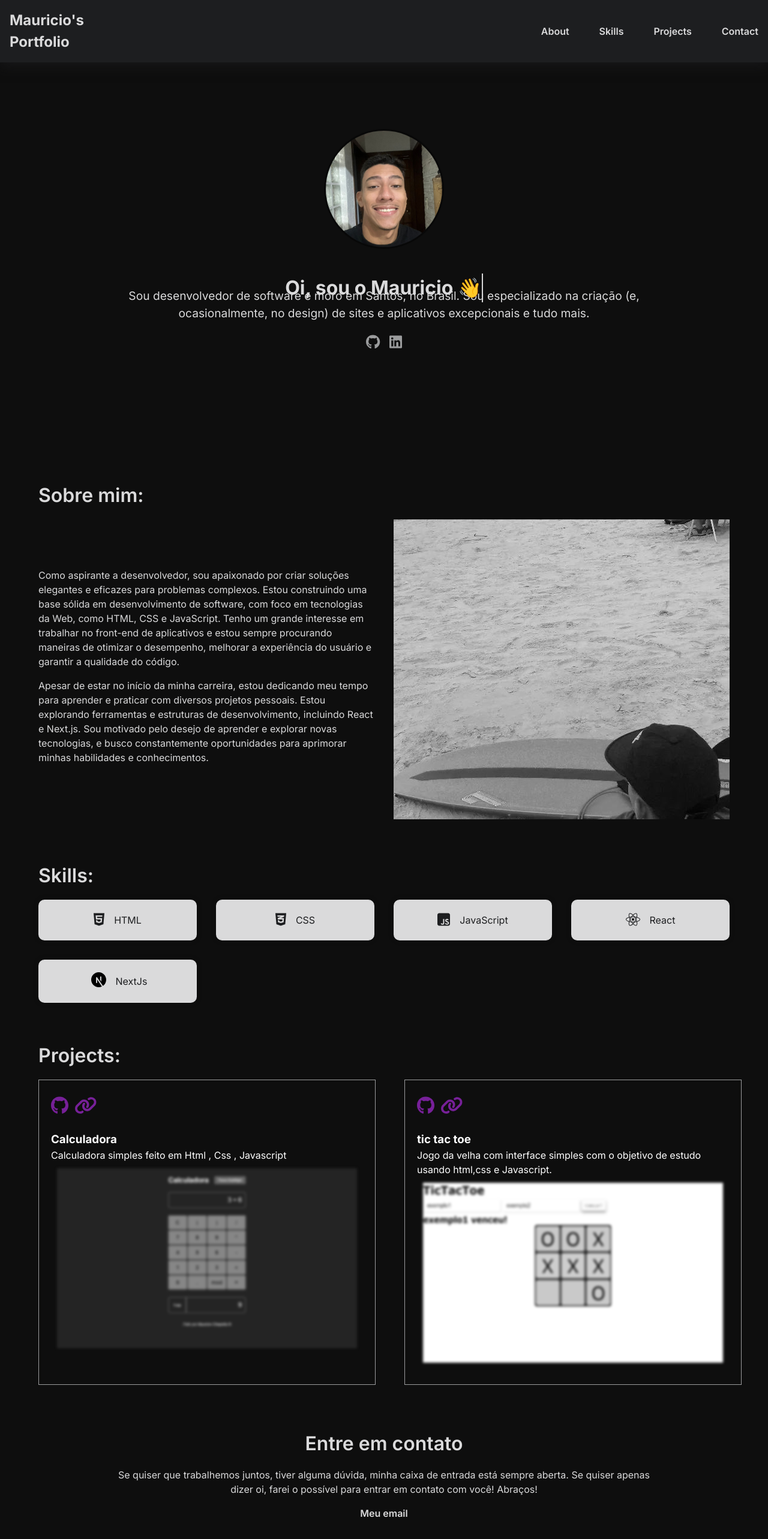
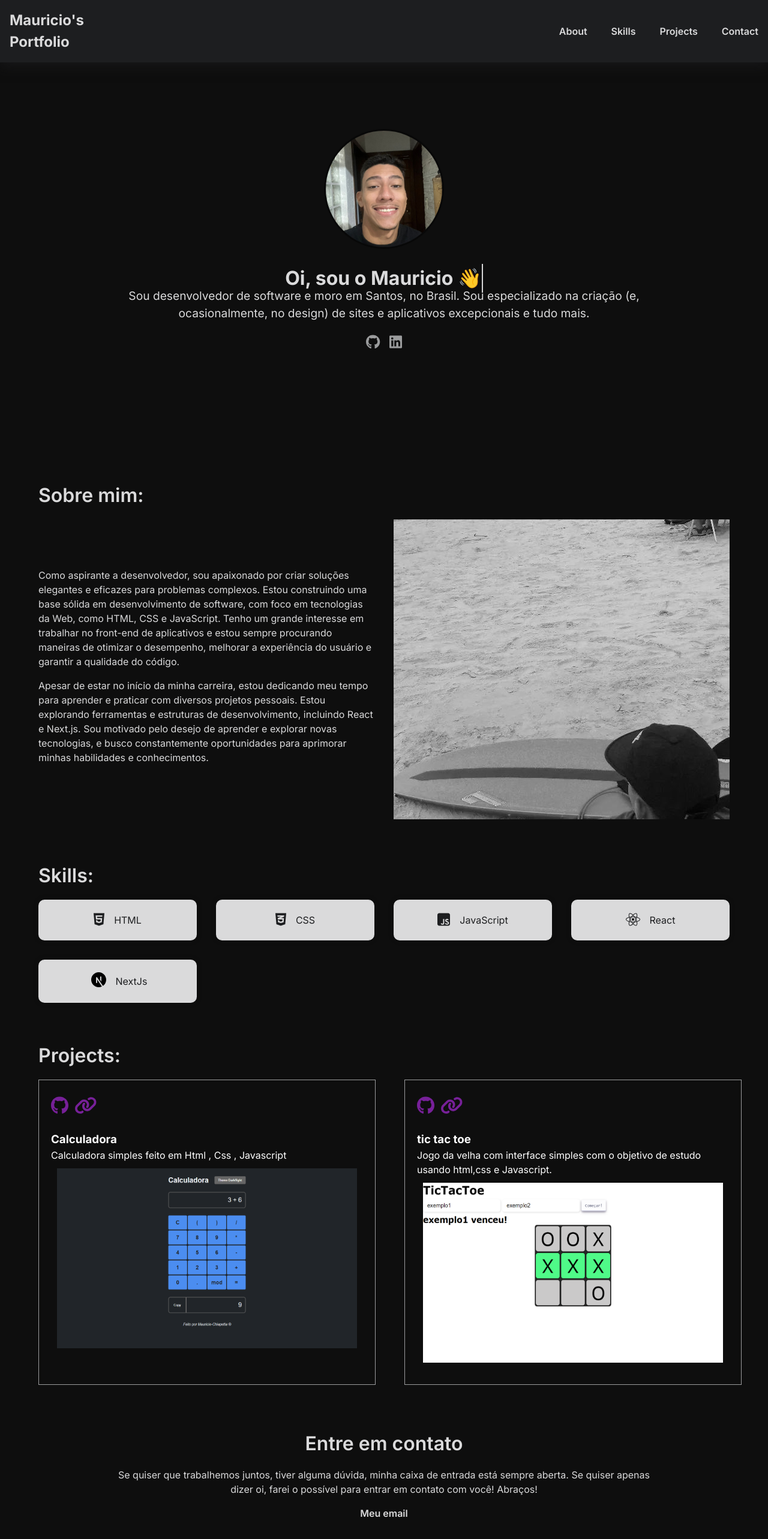
Before and after one commit to Mauricio-Chiapetta/my-portfolio, a Next.js app: page / in a window 1280 px wide. Shown: the top 2566 px of the page at 60% size. Built offline with nearby package versions, Linux system fonts and the light colour scheme.

Commit message:
ajustes css e lib nova de animação ("aos")

```diff
--- a/package.json
+++ b/package.json
@@ -12,6 +12,7 @@
     "@fortawesome/free-brands-svg-icons": "^6.5.2",
     "@fortawesome/free-solid-svg-icons": "^6.6.0",
     "@fortawesome/react-fontawesome": "^0.2.0",
+    "aos": "^2.3.4",
     "next": "14.2.1",
     "react": "^18",
     "react-dom": "^18"
--- a/src/app/components/Projects.jsx
+++ b/src/app/components/Projects.jsx
@@ -1,18 +1,26 @@
+"use client"
 import { projectData } from "./data.js";
 import { faGithub } from "@fortawesome/free-brands-svg-icons";
-
+import{useEffect} from "react"
 import { faLink } from "@fortawesome/free-solid-svg-icons"; // pacote novo de icones adicionado
 import { FontAwesomeIcon } from "@fortawesome/react-fontawesome";
 import Image from "next/image";
+import Aos from "aos";
+import "aos/dist/aos.css";
 
 const Projects = () => {
+
+  useEffect(() => {
+    Aos.init(); // Inicializando o AOS com duração de 2 segundos para as animações
+  }, []);
+
   return (
     <div id="Projects" className="projects-container">
       <h2>Projects:</h2>
       <div className="projects-grid">
         {projectData &&
           projectData.map((project) => (
-            <div className="project-card" key={project.id}>
+            <div data-aos="flip-left"  data-aos-duration="1000"className="project-card" key={project.id}>
               <div className="project-header">
                 <div className="small-icons">
                   <a href={project.gitHubLink} target="blank">
--- a/src/app/globals.css
+++ b/src/app/globals.css
@@ -88,8 +88,18 @@ li {
 
 .nav-container .flex-btns {
   display: flex;
-  gap: 50px;
+  gap: 40px;
   margin-left: 700px;
+}
+@media screen and (max-width: 1024px) {
+  .nav-container .flex-btns {
+    margin: auto;
+  }
+}
+@media screen and (min-width: 1440px) {
+  .nav-container .flex-btns {
+    margin: auto;
+  }
 }
 
 @media screen and (max-width: 768px) {
@@ -254,7 +264,7 @@ hr {
   overflow: hidden;
   border-right: 2px solid;
   transform: translate(-50%, -50%);
-  top: 60%;
+  top: 58%;
   left: 50%;
   position: absolute;
 }
@@ -269,6 +279,7 @@ hr {
     top: 35%; /* Ajuste este valor conforme necessário */
   }
 }
+
 
 .hero-container .hero-text p {
   font-size: 1.2rem;
@@ -475,9 +486,9 @@ hr {
 .project-card {
   padding: 20px;
   border: 1px solid #9b9c9d;
-  animation: appear linear;
+  /* animation: appear linear;
   animation-timeline: view();
-  animation-range: entry 0 cover 40%;
+  animation-range: entry 0 cover 40%; */
   max-width: 100%; /* Adicionado */
   width: 100%; /* Adicionado */
 }
@@ -496,12 +507,9 @@ hr {
 
 .project-image {
   margin: 10px;
-  filter: blur(2px) grayscale(100%);
-  transition: all 0.3s ease-in-out;
+
 }
-.project-image:hover {
-  filter: blur(0) grayscale(0%);
-}
+
 
 .project-header .small-icons {
   display: flex;
```
Also changed, not shown: 1 other file (tests, documents, lock files or other folders).
